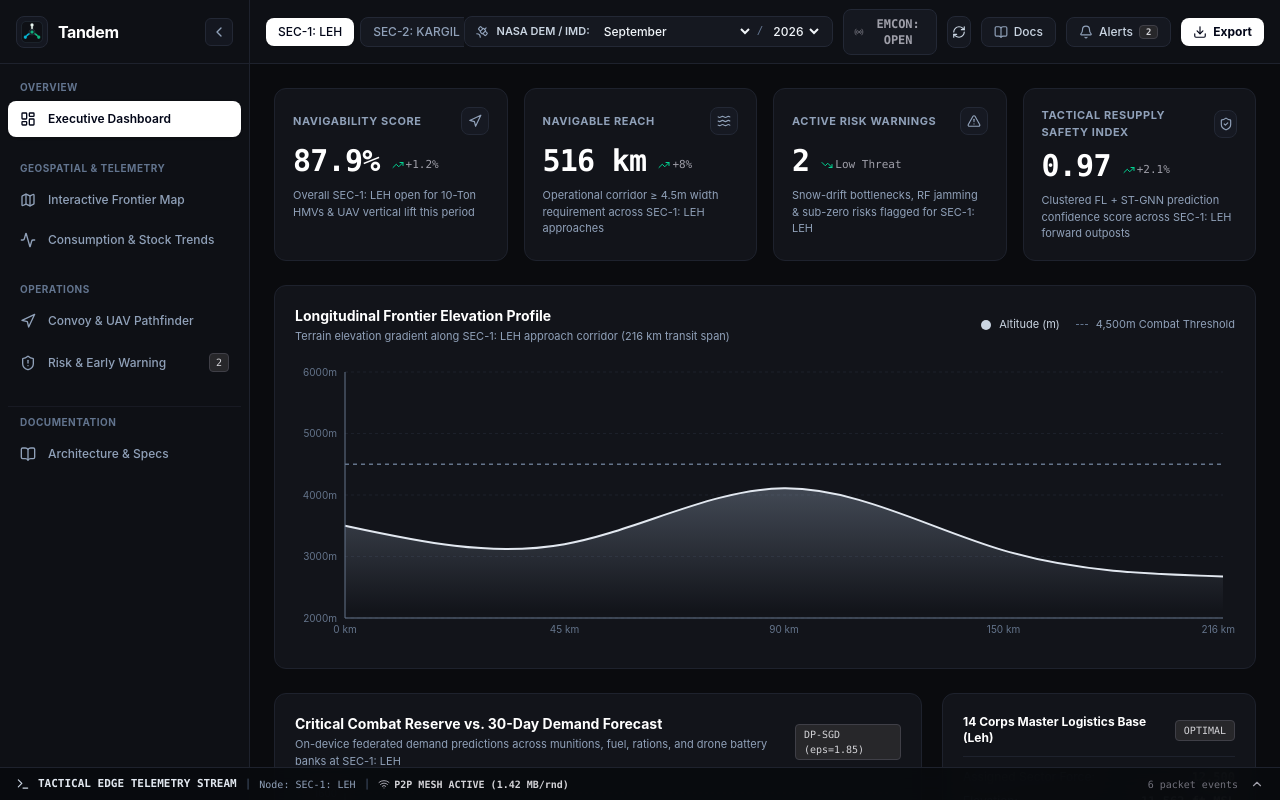
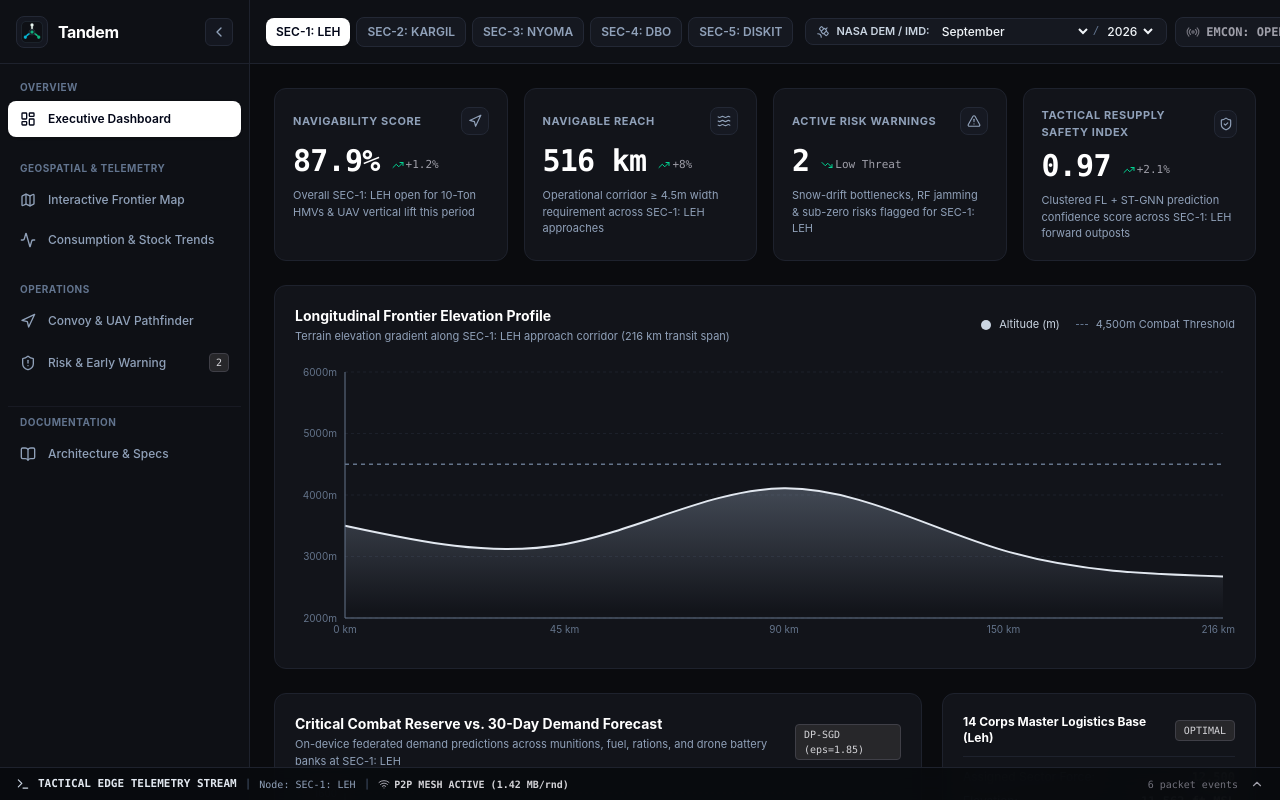
Before and after one commit to ankitgpt18/Minor-Project, a React (Vite) app in the folder tactical-ops-web/: page / in a window 1280 px wide. Built offline with nearby package versions, Linux system fonts and the light colour scheme.

Commit message:
optimize topbar spacing lift legend and enhance operational node button

```diff
--- a/tactical-ops-web/src/App.tsx
+++ b/tactical-ops-web/src/App.tsx
@@ -70,7 +70,6 @@ export const App: React.FC = () => {
           isRefreshing={isRefreshing}
           onOpenAlerts={() => setIsAlertsOpen(true)}
           unreadAlertsCount={alertCount}
-          onOpenDocs={() => setIsDocsOpen(true)}
           onOpenExport={() => setIsExportOpen(true)}
           isEmcon={isEmcon}
           onToggleEmcon={() => setIsEmcon(!isEmcon)}
--- a/tactical-ops-web/src/components/TopNavbar.tsx
+++ b/tactical-ops-web/src/components/TopNavbar.tsx
@@ -3,7 +3,6 @@ import {
   Bell,
   Download,
   Satellite,
-  BookOpen,
   Radio
 } from 'lucide-react';
 import { SECTORS } from '../data/sectorsData';
@@ -19,7 +18,6 @@ interface TopNavbarProps {
   isRefreshing: boolean;
   onOpenAlerts: () => void;
   unreadAlertsCount: number;
-  onOpenDocs?: () => void;
   onOpenExport?: () => void;
   isEmcon: boolean;
   onToggleEmcon: () => void;
@@ -36,22 +34,21 @@ export const TopNavbar: React.FC<TopNavbarProps> = ({
   isRefreshing,
   onOpenAlerts,
   unreadAlertsCount,
-  onOpenDocs,
   onOpenExport,
   isEmcon,
   onToggleEmcon
 }) => {
   return (
-    <header className="h-16 px-4 bg-[#0e1015] border-b border-[#1e222d] flex items-center justify-between text-xs select-none sticky top-0 z-40">
-      {/* Left: Sector Selector Horizontal Pills (Like NW-1, NW-2, NW-3 in InlandRoute) */}
-      <div className="flex items-center gap-1.5 overflow-x-auto py-1 max-w-[620px] scrollbar-none">
+    <header className="h-16 px-4 bg-[#0e1015] border-b border-[#1e222d] flex items-center justify-between text-xs select-none sticky top-0 z-40 gap-3">
+      {/* Left: Sector Selector Horizontal Pills */}
+      <div className="flex items-center gap-1.5 overflow-x-auto py-1 shrink-0 scrollbar-none">
         {SECTORS.map((sector) => {
           const isActive = sector.id === activeSectorId;
           return (
             <button
               key={sector.id}
               onClick={() => onSelectSector(sector.id)}
-              className={`px-3 py-1.5 rounded-lg text-xs font-medium whitespace-nowrap transition-all cursor-pointer ${
+              className={`px-2.5 py-1.5 rounded-lg text-xs font-semibold whitespace-nowrap transition-all cursor-pointer ${
                 isActive
                   ? 'bg-white text-slate-950 font-bold shadow-sm'
                   : 'bg-[#151820] text-slate-400 hover:text-slate-200 border border-[#232835]'
@@ -63,13 +60,13 @@ export const TopNavbar: React.FC<TopNavbarProps> = ({
         })}
       </div>
 
-      {/* Right Controls: Sentinel Date, Theme Toggle, Refresh, Alerts, Export */}
-      <div className="flex items-center gap-2.5">
+      {/* Right Controls: Sentinel Date, EMCON, Refresh, Alerts, Export */}
+      <div className="flex items-center gap-2 shrink-0">
         {/* Sensor / Period Dropdown Pill */}
-        <div className="hidden md:flex items-center gap-2 bg-[#151820] border border-[#232835] rounded-lg px-2.5 py-1.5 text-slate-300">
+        <div className="hidden md:flex items-center gap-1.5 bg-[#151820] border border-[#232835] rounded-lg px-2.5 py-1 text-slate-300">
           <Satellite className="w-3.5 h-3.5 text-slate-400 shrink-0" />
           <span className="font-semibold text-slate-300 text-[11px] whitespace-nowrap">NASA DEM / IMD:</span>
-          <div className="flex items-center gap-1">
+          <div className="flex items-center gap-0.5">
             <select
               value={selectedMonth}
               onChange={(e) => onChangeMonth(e.target.value)}
@@ -104,35 +101,23 @@ export const TopNavbar: React.FC<TopNavbarProps> = ({
           title={isEmcon ? 'EMCON Silence Active: Radio emissions suppressed, FL updates queued to local SQLite memory' : 'EMCON Inactive: P2P radio transmission open'}
         >
           <Radio className={`w-3.5 h-3.5 ${isEmcon ? 'text-white' : 'text-zinc-500'}`} />
-          <span className="hidden lg:inline">{isEmcon ? 'EMCON: SILENCE' : 'EMCON: OPEN'}</span>
+          <span className="hidden sm:inline">{isEmcon ? 'EMCON: SILENCE' : 'EMCON: OPEN'}</span>
         </button>
 
         {/* Sync / Refresh Button */}
         <button
           onClick={onRefreshTelemetry}
           disabled={isRefreshing}
-          className="w-8 h-8 rounded-lg bg-[#151820] border border-[#232835] hover:bg-[#1e2330] text-slate-300 flex items-center justify-center transition-colors cursor-pointer"
+          className="w-7 h-7 rounded-lg bg-[#151820] border border-[#232835] hover:bg-[#1e2330] text-slate-300 flex items-center justify-center transition-colors cursor-pointer"
           title="Synchronize Decentralized Telemetry"
         >
           <RefreshCw className={`w-3.5 h-3.5 ${isRefreshing ? 'animate-spin text-white' : ''}`} />
         </button>
 
-        {/* Docs Button */}
-        {onOpenDocs && (
-          <button
-            onClick={onOpenDocs}
-            className="flex items-center gap-1.5 px-3 py-1.5 rounded-lg bg-[#151820] border border-[#232835] hover:bg-[#1e2330] text-slate-300 hover:text-white font-medium cursor-pointer transition-colors"
-            title="Open Architecture & System Documentation"
-          >
-            <BookOpen className="w-3.5 h-3.5 text-slate-400" />
-            <span className="hidden sm:inline">Docs</span>
-          </button>
-        )}
-
         {/* Alerts Pill */}
         <button
           onClick={onOpenAlerts}
-          className="flex items-center gap-1.5 px-3 py-1.5 rounded-lg bg-[#151820] border border-[#232835] hover:bg-[#1e2330] text-slate-300 hover:text-white font-medium cursor-pointer transition-colors"
+          className="flex items-center gap-1.5 px-2.5 py-1.5 rounded-lg bg-[#151820] border border-[#232835] hover:bg-[#1e2330] text-slate-300 hover:text-white font-medium cursor-pointer transition-colors"
         >
           <Bell className="w-3.5 h-3.5 text-slate-400" />
           <span>Alerts</span>
--- a/tactical-ops-web/src/index.css
+++ b/tactical-ops-web/src/index.css
@@ -125,3 +125,8 @@ body {
   transform: translate(-50%, 0) !important;
   z-index: 2000 !important;
 }
+
+/* Lift Leaflet bottom controls above the telemetry console footer */
+.leaflet-bottom {
+  bottom: 44px !important;
+}
```
Also changed, not shown: tactical-ops-web/src/components/InteractiveTacticalMapView.tsx (+36 -33 lines).
